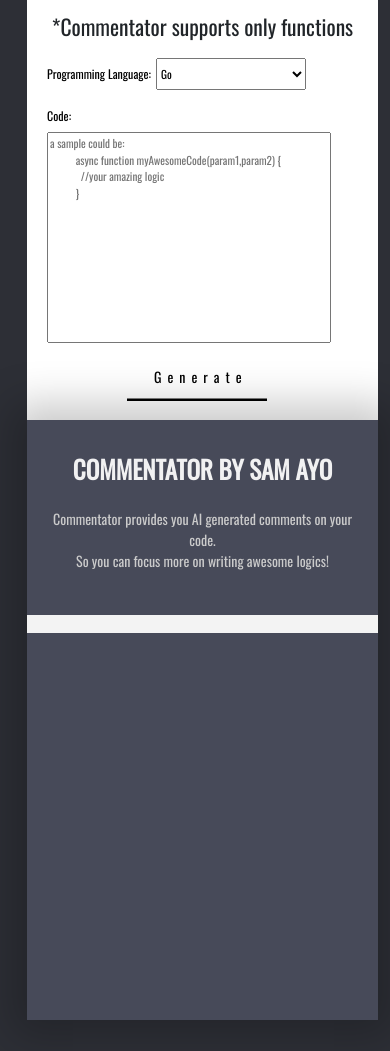
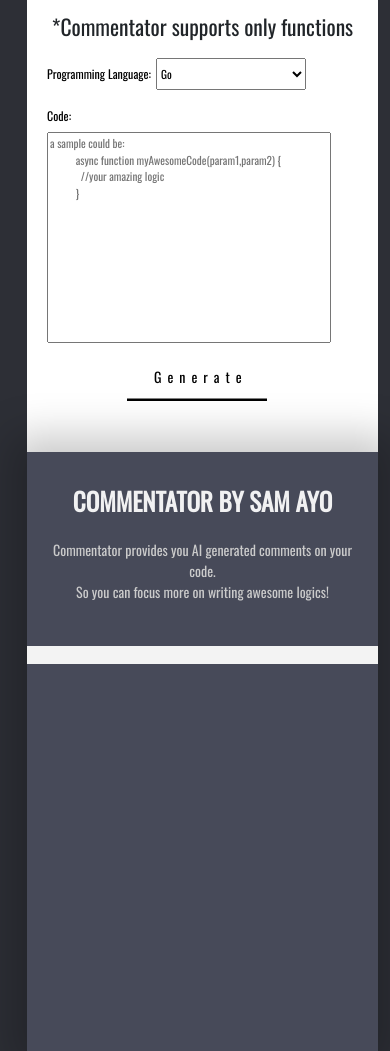
Before and after one commit to Stosan/commentator, a FastAPI app: page / in a window 390 px wide. Shown: the part 21-1072 px from the top of the page. Run offline with FastAPI, Linux system fonts and the light colour scheme.

Commit message:
Update styles.css

```diff
--- a/src/static/styles.css
+++ b/src/static/styles.css
@@ -163,9 +163,8 @@ cursor: pointer;
   }
   @media (max-width: 767px) {
     .left {
-      height: 70%;
+      height: 75%;
       width: 90vw;
-
     }
     .form{
       padding: 0px 0px 0px 5px;
```
